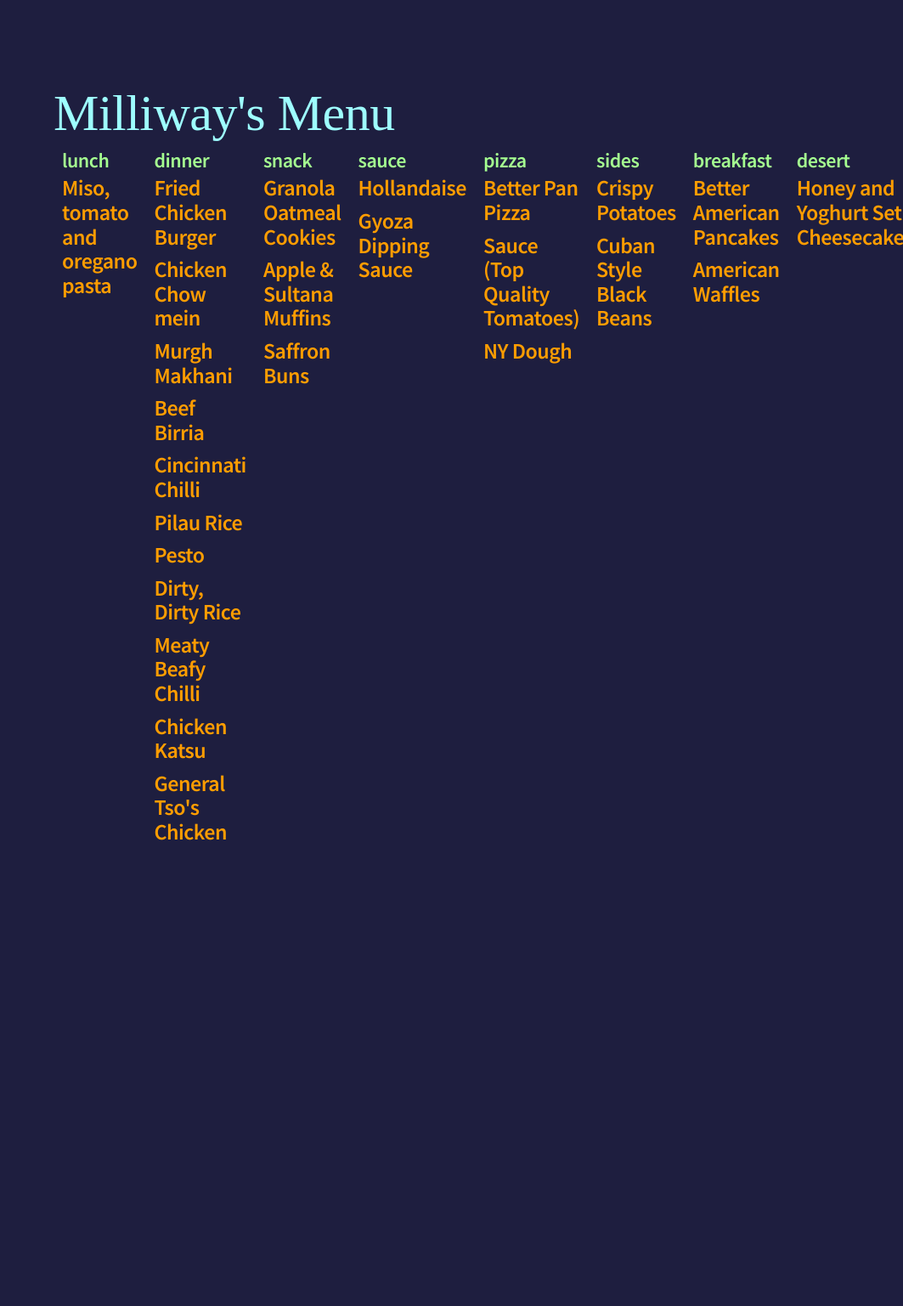
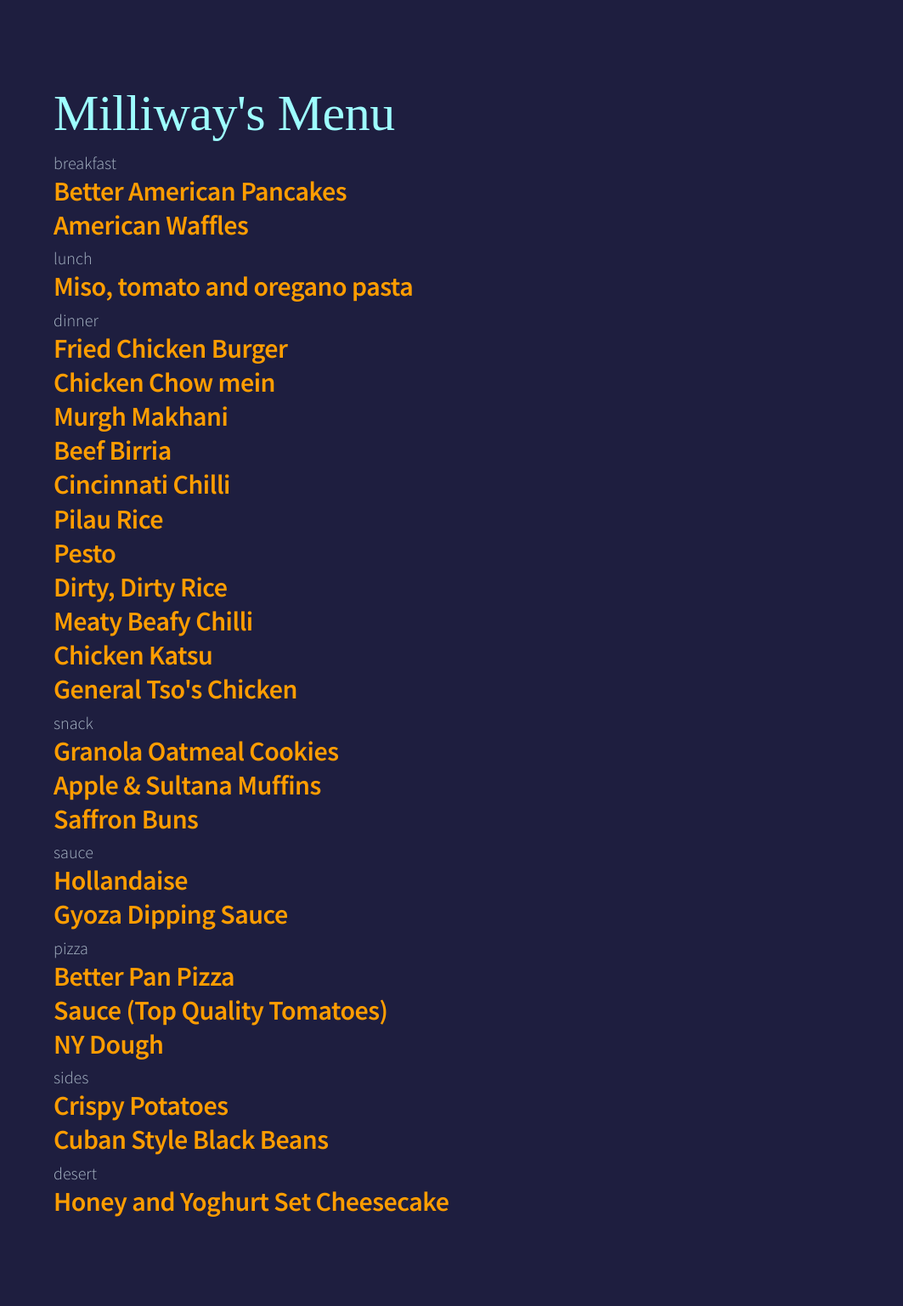
Before and after one commit to YaDryBug/yadrybug.github.io, a Jekyll site: the page built from index.html, in a window 1280 px wide. Shown: the whole page at 85% size, without its empty margins (217-1280 px from the left). Built offline with Jekyll 4.4.1, drawn with Linux system fonts in a browser that asks for light colours; some web fonts are replaced; before the commit the page ends 1104 px from its top, so only the background shows below that.

Commit message:
changing order

```diff
--- a/_posts/2023-02-08-american-waffles.markdown
+++ b/_posts/2023-02-08-american-waffles.markdown
@@ -1,7 +1,7 @@
 ---
 layout: post
 title:  "American Waffles"
-date:   2023-02-08 13:22:49 +0000
+date:   2021-02-08 13:22:49 +0000
 categories: breakfast
 ---
 > ## Ingredients
--- a/index.html
+++ b/index.html
@@ -1,29 +1,4 @@
 ---
-layout: default
----
-<header class="masthead">
-  <h1 class="masthead-title">
-    <a href="{{ site.baseurl }}/">{{ site.name }}</a>
-  </h1>
-</header>
-
-<div class="content two-columns">
-  {% for category in site.categories %}
-    <div class="column">
-      <h2 class="category-title">{{ category | first }}</h2>
-      {% for post in category.last %}
-        <h3 class="list-post-title"><a href="{{ post.url }}">{{ post.title }}</a></h3>
-      {% endfor %}
-    </div>
-  {% endfor %}
-</div>
-
-{% if site.posts.size == 0 %}
-  <h2>No posts found</h2>
-{% endif %}
-
-
-<!-- ---
 layout: default
 ---
 <header class="masthead">
@@ -43,4 +18,4 @@ layout: default
 {% if site.posts.size == 0 %}
   <h2>No post found</h2>
 {% endif %}
-</div> -->
+</div>
--- a/style.scss
+++ b/style.scss
@@ -444,21 +444,3 @@ tbody tr:nth-child(odd) th {
 .highlight .vg { color: #008080 } /* Name.Variable.Global */
 .highlight .vi { color: #008080 } /* Name.Variable.Instance */
 .highlight .il { color: #009999 } /* Literal.Number.Integer.Long */
-
-.content.two-columns {
-  display: flex;
-}
-
-.column {
-  flex: 1;
-  margin: 0 10px;
-}
-
-.category-title {
-  font-size: 1.2em;
-  margin-bottom: 5px;
-}
-
-.list-post-title {
-  margin-bottom: 10px;
-}
```
Also changed, not shown: _old/2023-02-27-bread.markdown (renamed from _posts/2023-02-27-bread.markdown).
